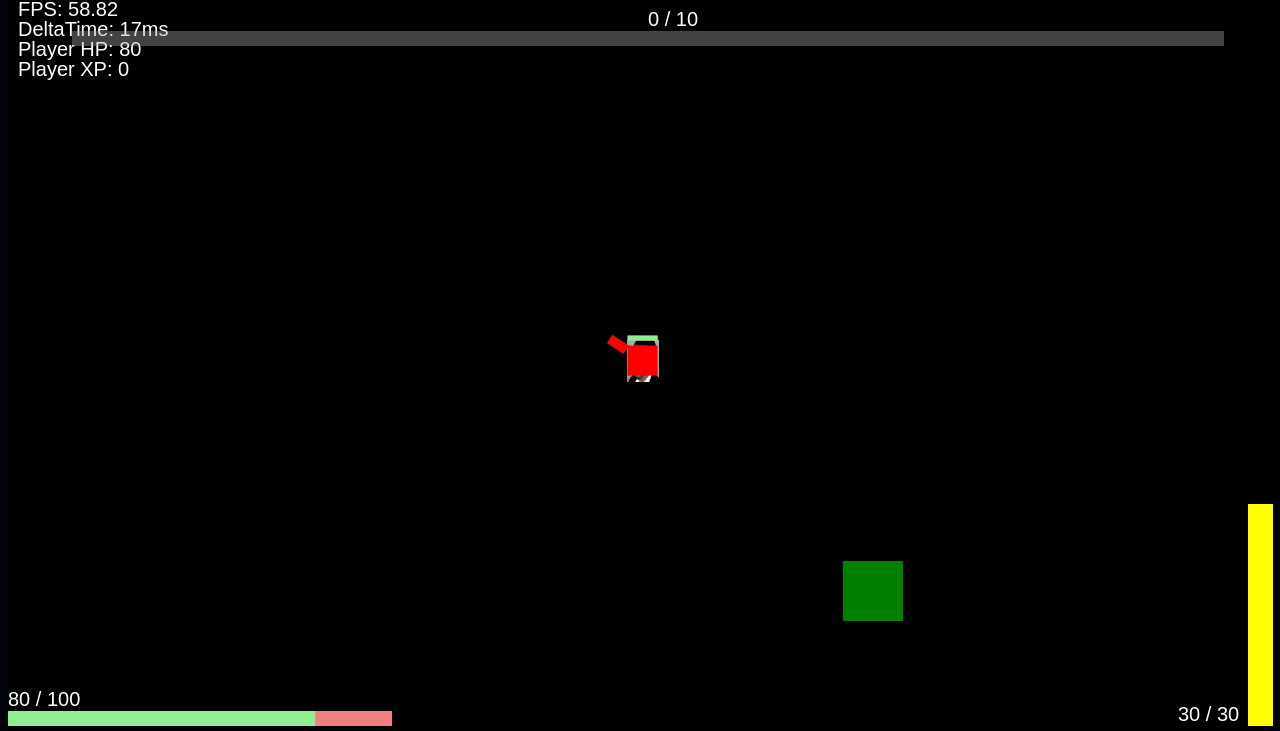
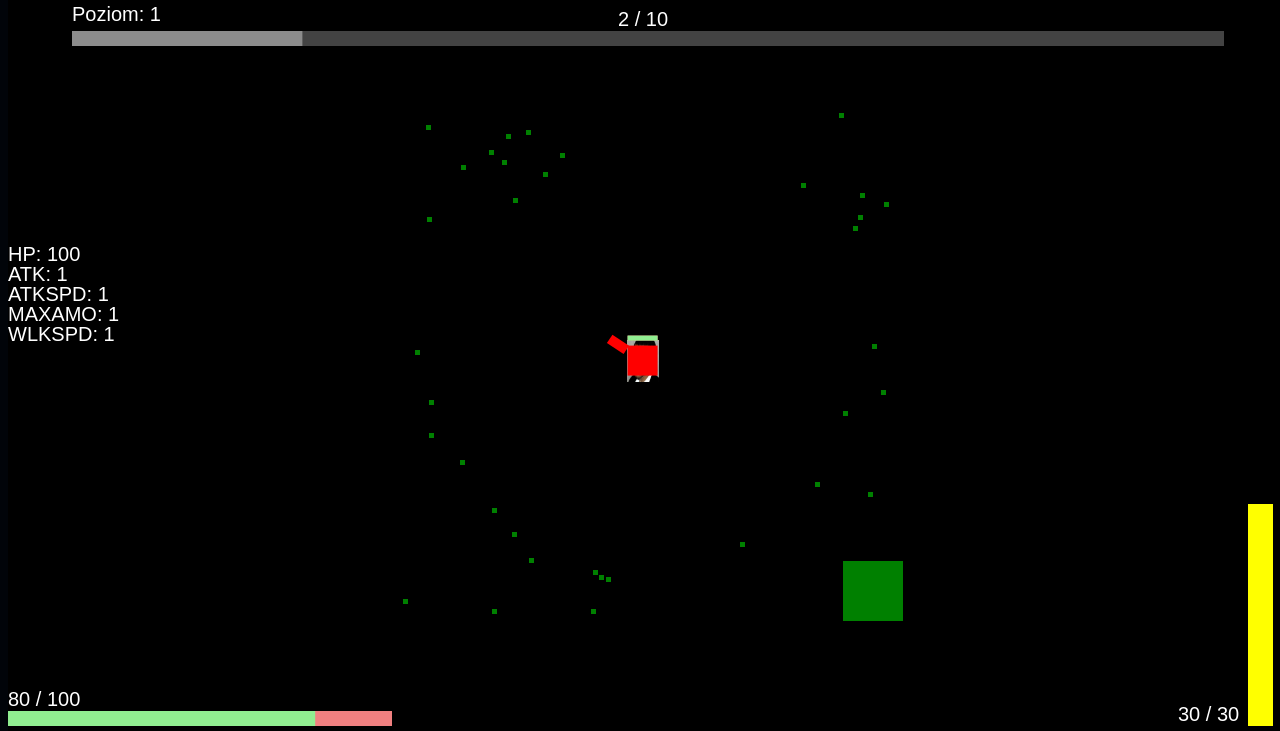
Before and after one commit to DarekParodia/ProjektKoncowy, a website: page html/singleplayer.html in a window 1280 px wide. Shown: the part 69-800 px from the top of the page. Drawn offline with Linux system fonts and the light colour scheme.

Commit message:
modified:   html/singleplayer.html 	new file:   img/ludzik.gif 	modified:   js/game.js

```diff
--- a/html/singleplayer.html
+++ b/html/singleplayer.html
@@ -16,7 +16,7 @@
     <header class="container flexRow">
         <div class="logoBox">
             <a href="/" class="logo">
-                <img src="../img/logo.svg" alt="logo" width="48" height="48">
+                <img src="../img/ludzik.gif" alt="logo" width="48" height="48">
             </a>
             <div class="flxcntr">
                 <div class="flexRow inputbox">
--- a/js/game.js
+++ b/js/game.js
@@ -10,6 +10,7 @@ var oldResY = 0;
 var resDiffX = 0;
 var resDiffY = 0;
 var deltaTime = 0;
+var debugMode = false;
 var isMouseDown = false;
 var mouse = {
     x: 0,
@@ -196,7 +197,7 @@ class rifle {
         ctx.restore();
     }
     update() {
-        if (keyPressed.includes("r") && !this.isReloading && this.ammo < this.maxAmmo) {
+        if ((keyPressed.includes("r") || this.ammo <= 0) && !this.isReloading && this.ammo < this.maxAmmo) {
             this.isReloading = true;
             this.lastReload = performance.now();
         }
@@ -273,6 +274,12 @@ class playerClass {
         this.maxHealth = 100;
         this.xp = 0;
         this.xpToNextLevel = 10;
+        this.lvl = 1;
+        this.skillpoints = 0;
+        this.atk = 1.0;
+        this.maxamo = 1;
+        this.spd = 1.0;
+        this.atkspd = 1.0;
         this.baseTexture = baseTexture;
         this.weapons = {
             pistol: new rifle(this),
@@ -309,6 +316,12 @@ class playerClass {
         camera.y = this.y - camera.offsetY + resDiffY;
         if (this.isColliding) this.baseTexture = textures.smutnyobama;
         else this.baseTexture = textures.obamna;
+        if (this.xp >= this.xpToNextLevel) {
+            this.xp = 0;
+            this.lvl++;
+            this.skillpoints++;
+            this.xpToNextLevel += 3;
+        }
     }
     draw() {
         let degreeAngle = this.angle * (180 / Math.PI);
@@ -343,8 +356,9 @@ function init() {
     // import images
     textures.obamna.src = "../img/obamna.jpg";
     textures.smutnyobama.src = "../img/obamasmutny.jpg";
+
+    camera = new cameraClass();
     player = new playerClass(0, 0);
-    camera = new cameraClass();
     camera.offsetX = canvas.width / 2;
     camera.offsetY = canvas.height / 2;
     map = new mapClass();
@@ -356,6 +370,8 @@ function init() {
     camera.lastX = camera.x;
     camera.lastY = camera.y;
     windowResize();
+    let numberOfXp = randomInt(11, 125);
+    for (let indx = 0; indx < numberOfXp; indx++) map.ghosts.push(new xp(randomInt(-250, 250), randomInt(-250, 250), player, 1));
     requestAnimationFrame(loop);
 }
 var lastLoop = 0;
@@ -466,11 +482,12 @@ function render() {
     renderHud(); // render hud
 }
 function renderHud() {
-    text("FPS: " + Math.round(FPS * 100) / 100, camera.x + 10, camera.y + 25);
-    text("DeltaTime: " + Math.round(deltaTime * 100) / 100 + "ms", camera.x + 10, camera.y + 45);
-    text("Player HP: " + player.health, camera.x + 10, camera.y + 65);
-    text("Player XP: " + player.xp, camera.x + 10, camera.y + 85);
-
+    if (debugMode) {
+        text("FPS: " + Math.round(FPS * 100) / 100, camera.x + 10, camera.y + 25);
+        text("DeltaTime: " + Math.round(deltaTime * 100) / 100 + "ms", camera.x + 10, camera.y + 45);
+        text("Player HP: " + player.health, camera.x + 10, camera.y + 65);
+        text("Player XP: " + player.xp, camera.x + 10, camera.y + 85);
+    }
     // player health
     ctx.fillStyle = "lightcoral";
     ctx.fillRect(camera.x, camera.y + canvas.height - 20, canvas.width * 0.3, 15);
@@ -495,8 +512,26 @@ function renderHud() {
     let xpToNextLevel = player.xpToNextLevel;
     let xpPercentage = xp / xpToNextLevel;
     ctx.fillRect(camera.x + (canvas.width - lwidth) / 2, camera.y + 40, lwidth * xpPercentage, 15);
-    text(xp + " / " + xpToNextLevel, camera.x + canvas.width / 2, camera.y + 35);
+    text(xp + " / " + xpToNextLevel, camera.x + canvas.width / 2 - getTextWidth(xp + " / " + xpToNextLevel) / 2, camera.y + 35);
+    text("Poziom: " + player.lvl, camera.x + (canvas.width - lwidth) / 2, camera.y + 30);
+
+    // player stats
+
+    if (player.skillpoints > 0) {
+        text("HP: " + player.maxHealth + " +", camera.x, camera.y + canvas.height / 2 - 100);
+        text("ATK: " + player.atk + " +", camera.x, camera.y + canvas.height / 2 - 80);
+        text("ATKSPD: " + player.atkspd + " +", camera.x, camera.y + canvas.height / 2 - 60);
+        text("MAXAMO: " + player.maxamo + " +", camera.x, camera.y + canvas.height / 2 - 40);
+        text("WLKSPD: " + player.spd + " +", camera.x, camera.y + canvas.height / 2 - 20);
+    } else {
+        text("HP: " + player.maxHealth, camera.x, camera.y + canvas.height / 2 - 100);
+        text("ATK: " + player.atk, camera.x, camera.y + canvas.height / 2 - 80);
+        text("ATKSPD: " + player.atkspd, camera.x, camera.y + canvas.height / 2 - 60);
+        text("MAXAMO: " + player.maxamo, camera.x, camera.y + canvas.height / 2 - 40);
+        text("WLKSPD: " + player.spd, camera.x, camera.y + canvas.height / 2 - 20);
+    }
 }
+
 function getTextWidth(text) {
     return text.length * 10;
 }
@@ -507,6 +542,9 @@ function addListeners() {
         console.log(keyPressed);
         if (key == "q") spawnEnemy1(randomInt(-1000, 1000), randomInt(-1000, 1000));
         if (key == "e") spawnEnemy2(randomInt(-1000, 1000), randomInt(-1000, 1000));
+        if (key == "f2") debugMode = !debugMode;
+        if (player.skillpoints > 0) {
+        }
     });
     window.addEventListener("keyup", (e) => {
         var key = e.key.toLowerCase();
```
Also changed, not shown: img/ludzik.gif (added).
